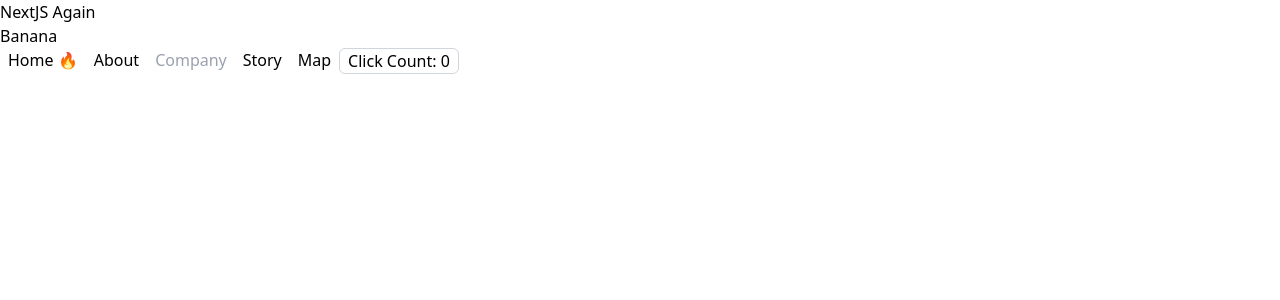
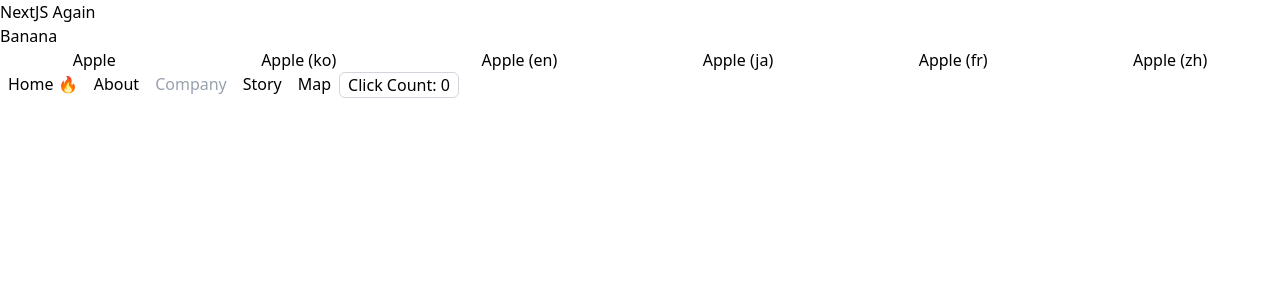
Before and after one commit to pollyjean/next-again, a Next.js app: page / in a window 1280 px wide. Shown: the top 300 px of the page. Built offline with nearby package versions, Linux system fonts and the light colour scheme.

Commit message:
test dynamic routes

```diff
--- /dev/null
+++ b/app/(apps)/app/[id]/page.tsx
@@ -0,0 +1,15 @@
+import Link from "next/link";
+
+export default async function App(props:
+    {
+        params: Promise<{ id: string }>,
+        searchParams: Promise<{ lang?: string }>
+    }) {
+    const params = await props.params;
+    const searchParams = await props.searchParams;
+    return <section lang={searchParams.lang ? searchParams.lang : 'en'}>
+        App {params.id}
+        <Link href={`/app/${params.id}`}
+            className="hover:underline"> App {params.id} <span className="text-gray-400">{searchParams.lang ? `(${searchParams.lang})` : ''}</span></Link>
+    </section>
+}
--- a/app/(home)/page.tsx
+++ b/app/(home)/page.tsx
@@ -1,7 +1,19 @@
+import Link from "next/link";
+
 export const metadata = {
     title: 'Banana',
 }
 
 export default async function Banana() {
-    return <section>Banana</section>
+    return <section>Banana
+
+        <ul className="flex justify-around">
+            <li><Link href="/app/1">Apple</Link></li>
+            <li><Link href="/app/1?lang=ko">Apple (ko)</Link></li>
+            <li><Link href="/app/1?lang=en">Apple (en)</Link></li>
+            <li><Link href="/app/1?lang=ja">Apple (ja)</Link></li>
+            <li><Link href="/app/1?lang=fr">Apple (fr)</Link></li>
+            <li><Link href="/app/1?lang=zh">Apple (zh)</Link></li>
+        </ul>
+    </section>
 }
```
Also changed, not shown: 1 other file (tests, documents, lock files or other folders).
